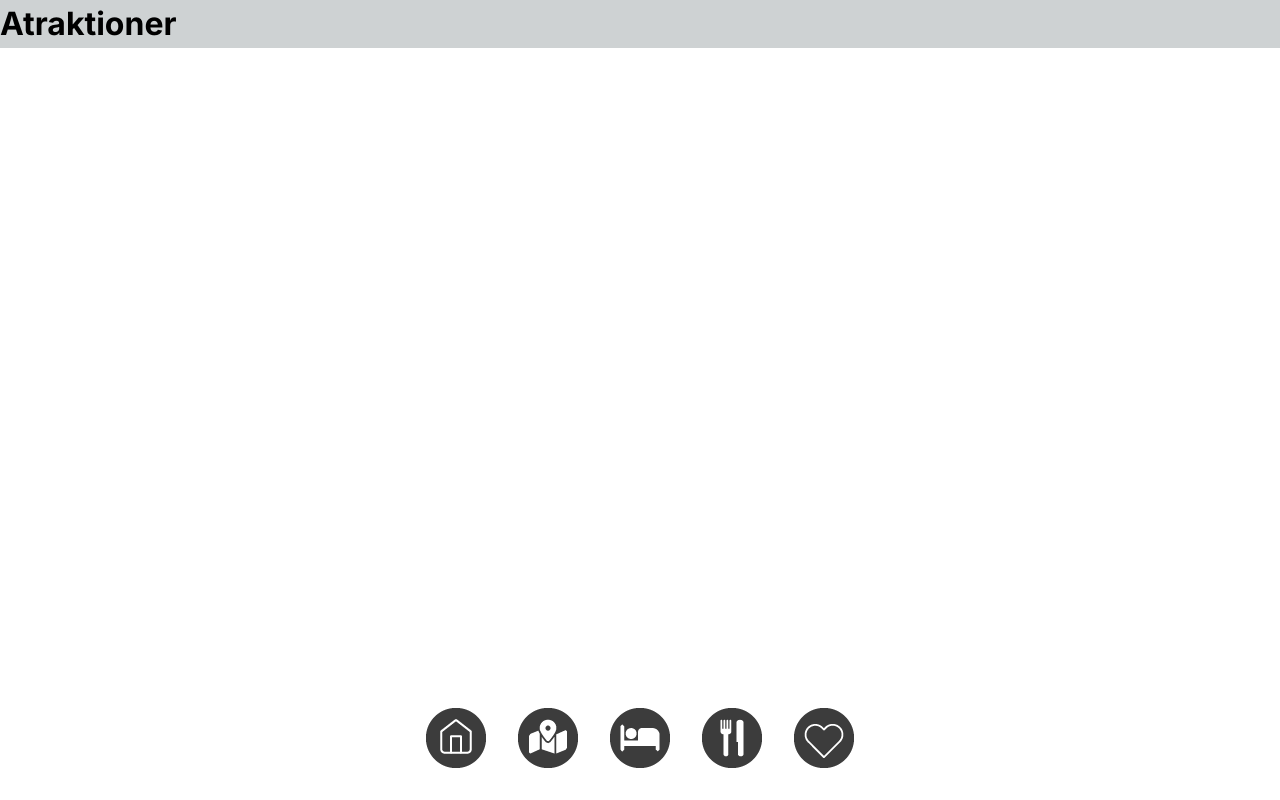
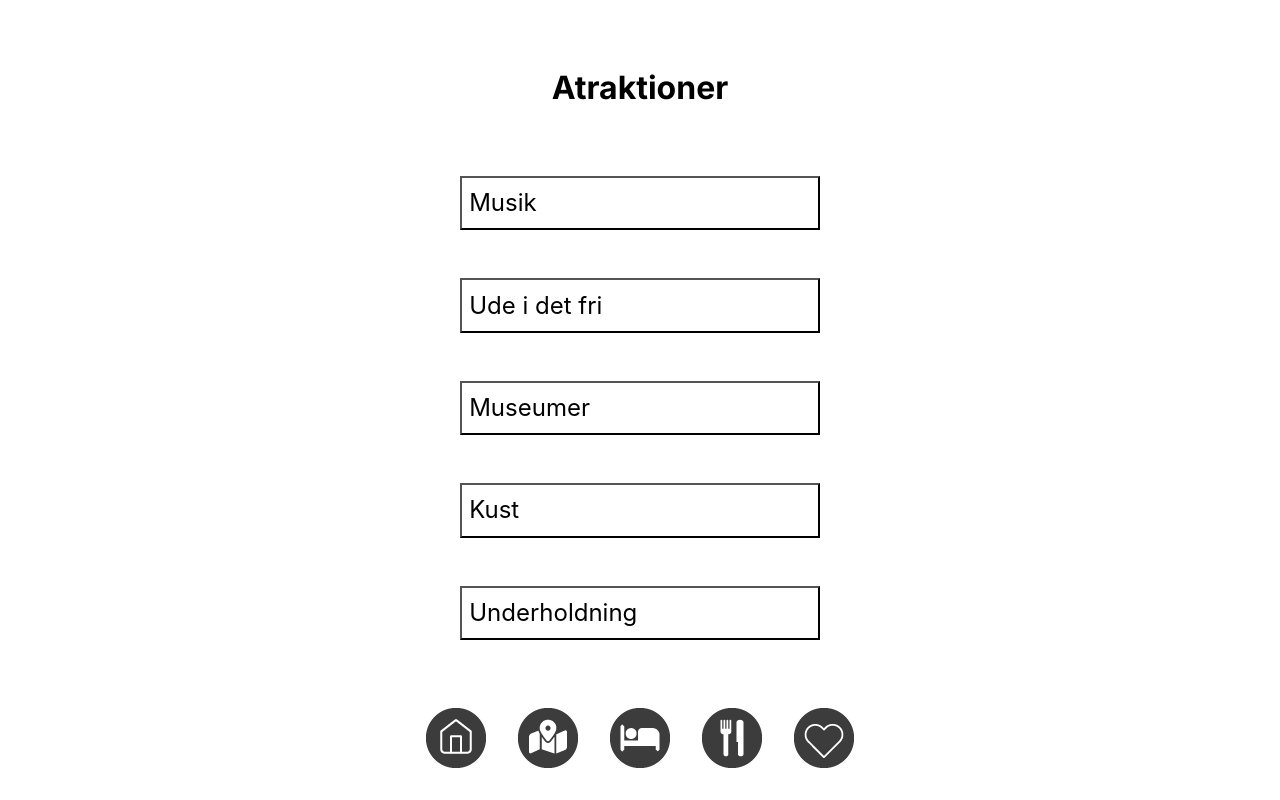
Before and after one commit to Booflame/visitdenmark, a React (Create React App) app: page /Atraktioner in a window 1280 px wide. Built offline with nearby package versions, Linux system fonts and the light colour scheme.

Commit message:
Kategorier

```diff
--- a/src/css/index.css
+++ b/src/css/index.css
@@ -1,6 +1,8 @@
 body {
   margin: 0;
-  font-family: -apple-system, BlinkMacSystemFont, "Segoe UI", "Roboto", "Oxygen", "Ubuntu", "Cantarell", "Fira Sans", "Droid Sans", "Helvetica Neue", sans-serif;
+  font-family: -apple-system, BlinkMacSystemFont, "Segoe UI", "Roboto", "Oxygen",
+    "Ubuntu", "Cantarell", "Fira Sans", "Droid Sans", "Helvetica Neue",
+    sans-serif;
   -webkit-font-smoothing: antialiased;
   -moz-osx-font-smoothing: grayscale;
 }
@@ -22,28 +24,76 @@ body {
   --colorAccent-burgundy: #9a0035;
   --colorAccent-pink: #fac5cc;
 
-  --colorGradient-base: linear-gradient(90deg, rgba(255, 255, 255, 1) 0%, rgba(0, 0, 0, 0.2) 50%);
-  --colorGradient-corporateBlue: linear-gradient(90deg, rgba(2, 43, 82, 1) 0%, rgba(0, 0, 0, 0.2) 50%);
-  --colorGradient-corporateRed: linear-gradient(90deg, rgba(223, 4, 31, 1) 0%, rgba(0, 0, 0, 0.2) 50%);
-  --colorGradient-vdGrey1: linear-gradient(90deg, rgba(186, 186, 186, 1) 0%, rgba(0, 0, 0, 0.2) 50%);
-  --colorGradient-vdGrey2: linear-gradient(90deg, rgba(216, 215, 214, 1) 0%, rgba(0, 0, 0, 0.2) 50%);
-  --colorGradient-darkBlue: linear-gradient(90deg, rgba(32, 85, 110, 1) 0%, rgba(0, 0, 0, 0.2) 50%);
-  --colorGradient-darkGreen: linear-gradient(90deg, rgba(48, 102, 72, 1) 0%, rgba(0, 0, 0, 0.2) 50%);
-  --colorGradient-darkYellow: linear-gradient(90deg, rgba(193, 142, 0, 1) 0%, rgba(0, 0, 0, 0.2) 50%);
-  --colorGradient-lightBlue: linear-gradient(90deg, rgba(171, 216, 232, 1) 0%, rgba(0, 0, 0, 0.2) 50%);
-  --colorGradient-lightGreen: linear-gradient(90deg, rgba(173, 224, 191, 1) 0%, rgba(0, 0, 0, 0.2) 50%);
-  --colorGradient-lightYellow: linear-gradient(90deg, rgba(240, 205, 135, 1) 0%, rgba(0, 0, 0, 0.2) 50%);
-  --colorGradient-burgundy: linear-gradient(90deg, rgba(121, 27, 56, 1) 0%, rgba(0, 0, 0, 0.2) 50%);
-  --colorGradient-pink: linear-gradient(90deg, rgba(216, 153, 170, 1) 0%, rgba(0, 0, 0, 0.2) 50%);
+  --colorGradient-base: linear-gradient(
+    90deg,
+    rgba(255, 255, 255, 1) 0%,
+    rgba(0, 0, 0, 0.2) 50%
+  );
+  --colorGradient-corporateBlue: linear-gradient(
+    90deg,
+    rgba(2, 43, 82, 1) 0%,
+    rgba(0, 0, 0, 0.2) 50%
+  );
+  --colorGradient-corporateRed: linear-gradient(
+    90deg,
+    rgba(223, 4, 31, 1) 0%,
+    rgba(0, 0, 0, 0.2) 50%
+  );
+  --colorGradient-vdGrey1: linear-gradient(
+    90deg,
+    rgba(186, 186, 186, 1) 0%,
+    rgba(0, 0, 0, 0.2) 50%
+  );
+  --colorGradient-vdGrey2: linear-gradient(
+    90deg,
+    rgba(216, 215, 214, 1) 0%,
+    rgba(0, 0, 0, 0.2) 50%
+  );
+  --colorGradient-darkBlue: linear-gradient(
+    90deg,
+    rgba(32, 85, 110, 1) 0%,
+    rgba(0, 0, 0, 0.2) 50%
+  );
+  --colorGradient-darkGreen: linear-gradient(
+    90deg,
+    rgba(48, 102, 72, 1) 0%,
+    rgba(0, 0, 0, 0.2) 50%
+  );
+  --colorGradient-darkYellow: linear-gradient(
+    90deg,
+    rgba(193, 142, 0, 1) 0%,
+    rgba(0, 0, 0, 0.2) 50%
+  );
+  --colorGradient-lightBlue: linear-gradient(
+    90deg,
+    rgba(171, 216, 232, 1) 0%,
+    rgba(0, 0, 0, 0.2) 50%
+  );
+  --colorGradient-lightGreen: linear-gradient(
+    90deg,
+    rgba(173, 224, 191, 1) 0%,
+    rgba(0, 0, 0, 0.2) 50%
+  );
+  --colorGradient-lightYellow: linear-gradient(
+    90deg,
+    rgba(240, 205, 135, 1) 0%,
+    rgba(0, 0, 0, 0.2) 50%
+  );
+  --colorGradient-burgundy: linear-gradient(
+    90deg,
+    rgba(121, 27, 56, 1) 0%,
+    rgba(0, 0, 0, 0.2) 50%
+  );
+  --colorGradient-pink: linear-gradient(
+    90deg,
+    rgba(216, 153, 170, 1) 0%,
+    rgba(0, 0, 0, 0.2) 50%
+  );
 }
 
 code {
-  font-family: source-code-pro, Menlo, Monaco, Consolas, "Courier New", monospace;
-}
-
-#root {
-  display: flex;
-  background-color: var(--colorMain-vdGrey2);
+  font-family: source-code-pro, Menlo, Monaco, Consolas, "Courier New",
+    monospace;
 }
 
 .item-container {
@@ -51,3 +101,30 @@ code {
   grid-template-columns: repeat(4, 1fr);
   gap: 2rem;
 }
+
+h1 {
+  padding: 2em;
+  text-align: center;
+}
+
+.item-container {
+  display: grid;
+  grid-template-columns: repeat(4, 1fr);
+  gap: 2rem;
+}
+
+.kategorier {
+  display: flex;
+  flex-direction: column;
+  text-align: center;
+  gap: 2em;
+  font-size: 1.5em;
+}
+
+.kategori-btn {
+  cursor: pointer;
+  width: 15em;
+  text-align: left;
+  background-color: white;
+  padding: 0.3em;
+}
--- a/src/pages/Atraktioner.js
+++ b/src/pages/Atraktioner.js
@@ -1,7 +1,33 @@
+import React from "react";
+import { NavLink } from "react-router-dom";
+
 export default function Atraktioner() {
   return (
-    <main>
-      <h1>Atraktioner</h1>
-    </main>
+    <div>
+      <main>
+        <h1>Atraktioner</h1>
+      </main>
+      <div className="kategorier">
+        <NavLink className="nav-link" to="/">
+          <button className="kategori-btn">Musik</button>
+        </NavLink>
+
+        <NavLink className="nav-link" to="/">
+          <button className="kategori-btn">Ude i det fri</button>
+        </NavLink>
+
+        <NavLink className="nav-link" to="/">
+          <button className="kategori-btn">Museumer</button>
+        </NavLink>
+
+        <NavLink className="nav-link" to="/">
+          <button className="kategori-btn">Kust</button>
+        </NavLink>
+
+        <NavLink className="nav-link" to="/">
+          <button className="kategori-btn">Underholdning</button>
+        </NavLink>
+      </div>
+    </div>
   );
 }
--- a/src/pages/Hoteller.js
+++ b/src/pages/Hoteller.js
@@ -1,7 +1,21 @@
+import React from "react";
+import { NavLink } from "react-router-dom";
+
 export default function Hoteller() {
   return (
-    <main>
-      <h1>Hoteller</h1>
-    </main>
+    <div>
+      <main>
+        <h1>Hoteller</h1>
+      </main>
+      <div className="kategorier">
+        <NavLink className="nav-link" to="/">
+          <button className="kategori-btn">Hoteller</button>
+        </NavLink>
+
+        <NavLink className="nav-link" to="/">
+          <button className="kategori-btn">Moteller</button>
+        </NavLink>
+      </div>
+    </div>
   );
 }
--- a/src/pages/Restauranter.js
+++ b/src/pages/Restauranter.js
@@ -1,7 +1,21 @@
+import React from "react";
+import { NavLink } from "react-router-dom";
+
 export default function Restauranter() {
   return (
-    <main>
-      <h1>Restauranter</h1>
-    </main>
+    <div>
+      <main>
+        <h1>Restauranter</h1>
+      </main>
+      <div className="kategorier">
+        <NavLink className="nav-link" to="/">
+          <button className="kategori-btn">Restauranter</button>
+        </NavLink>
+
+        <NavLink className="nav-link" to="/">
+          <button className="kategori-btn">Cafeer</button>
+        </NavLink>
+      </div>
+    </div>
   );
 }
```
